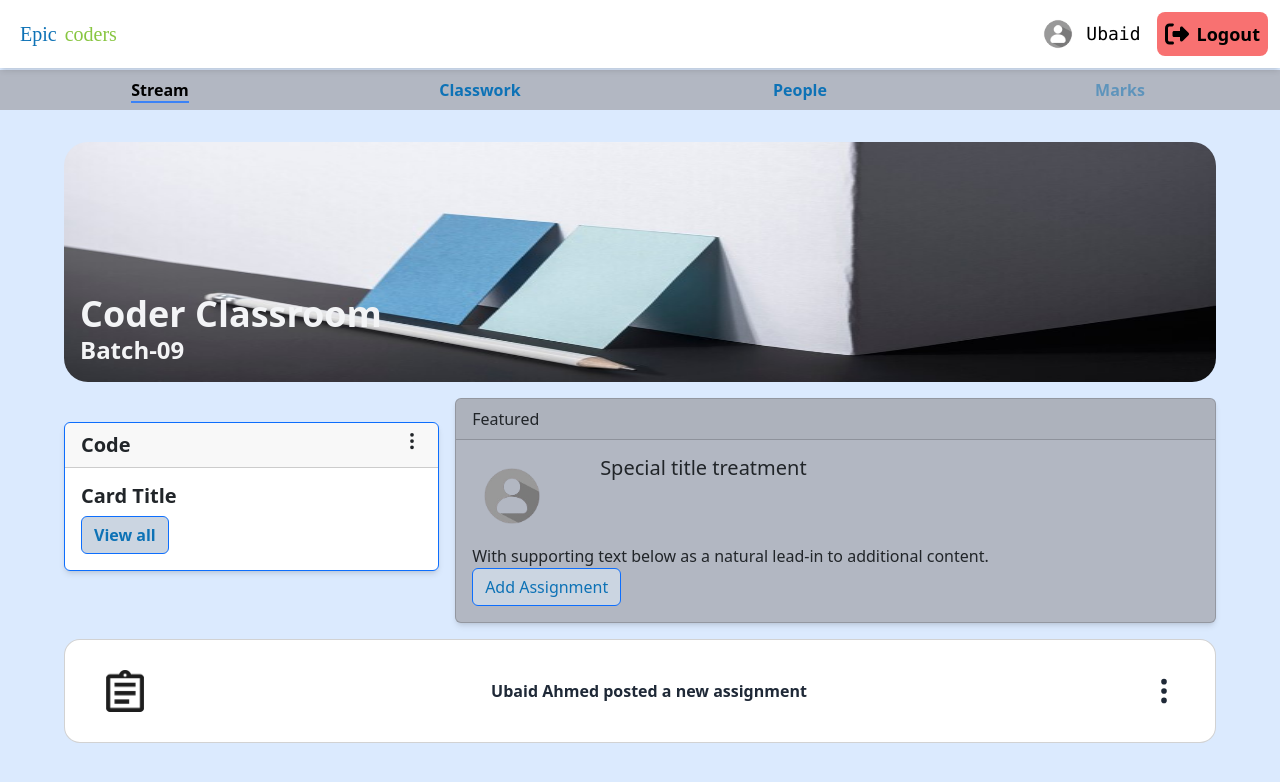
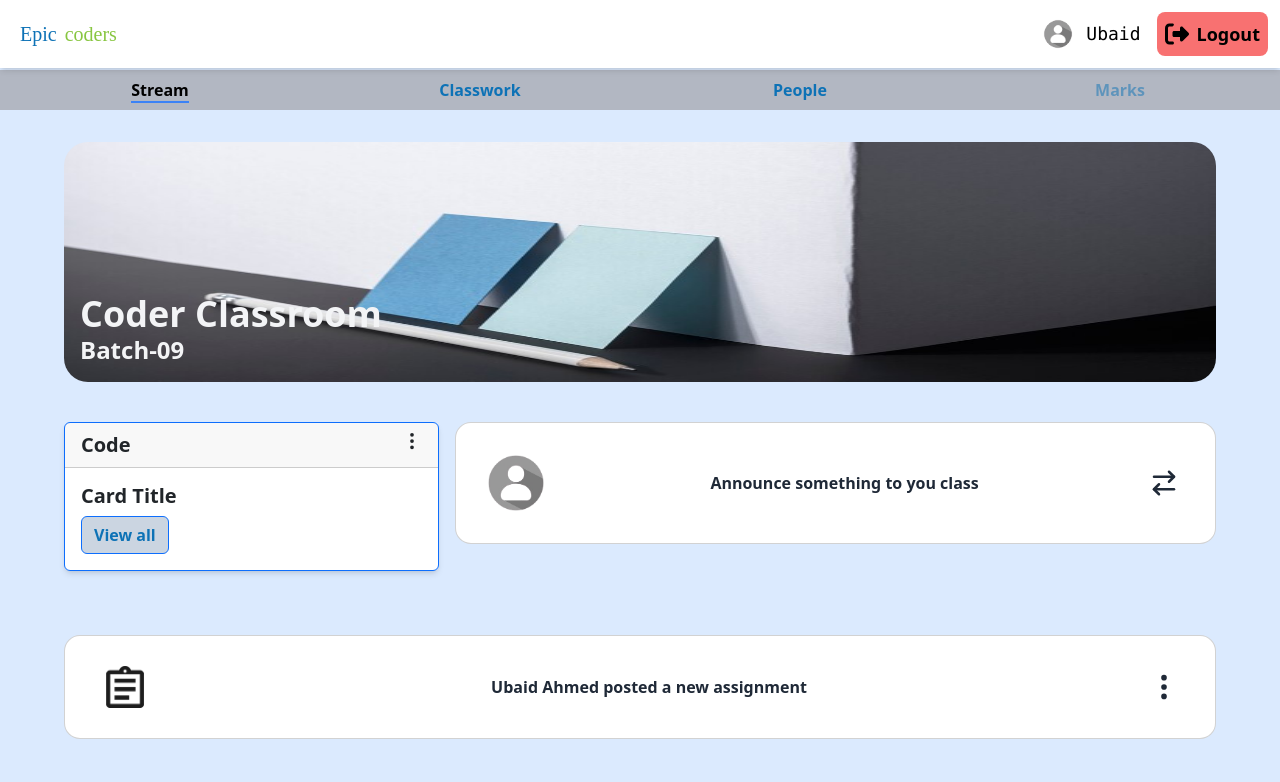
Before and after one commit to ubaidahmed04/Assignment-Submission, a React (Vite) app: page /stream in a window 1280 px wide. Shown: the top 782 px of the page. Built offline with nearby package versions, Linux system fonts and the light colour scheme; a web font is replaced by a local one.

Commit message:
add accordian

```diff
--- a/src/Pages/Classwork.jsx
+++ b/src/Pages/Classwork.jsx
@@ -1,23 +1,31 @@
 import React from 'react'
 import HomeNavbar from '../components/HomeNavbar'
+import AssignmentCard from '../components/assignmentCard'
 import { Button } from 'react-bootstrap'
 import { FiPlus } from "react-icons/fi";
-import assignment from '../assets/write.png'
+import Write from '../assets/write.png'
+import assignment from '../assets/assignment.png'
+import { BsThreeDotsVertical } from "react-icons/bs";
+import AccordianCard from '../components/Accordian';
+
 const Classwork = () => {
     return (
         <div>
             <HomeNavbar />
             <div className='flex justify-center pt-3'>
-
                 <Button className='flex items-center gap-2 rounded-xl  p-3'><FiPlus /> Create</Button>
+            </div>
+            <div className='py-4 px-8'>
+                <AccordianCard/>
             </div>
             <div className='flex justify-center self-end  '>
 
                 <span className='border-b-8 mt-[40px]'>
                     <span className='flex justify-center self-end'>
-                        <img src={assignment} alt="" />
+                        <img src={Write} alt="" />
                     </span>
-                    {''}<hr /></span>
+                    <hr />
+                    </span>
             </div>
         </div>
     )
--- a/src/Pages/Stream.jsx
+++ b/src/Pages/Stream.jsx
@@ -40,24 +40,9 @@ const Stream = () => {
                         </Card> */}
 
                 </div>
-                <div className='w-full px-2 md:px-5'>
+                <div className='w-full px-2 py-4 md:px-5'>
 
-                    <Card className='bg-[#B2B7C2] shadow-md '>
-                        <Card.Header>Featured</Card.Header>
-                        <Card.Body>
-                            <span className='flex gap-5 item-center'>
-
-                                <Card.Title><img src={avatar} className='w-20' /></Card.Title>
-                                <Card.Title>Special title treatment</Card.Title>
-                            </span>
-                            <Card.Text>
-                                With supporting text below as a natural lead-in to additional content.
-                            </Card.Text>
-                            <Link to={'/batch'}>
-                            <Button className='text-custom-blue bg-slate-300'>Add Assignment</Button>
-                            </Link>
-                        </Card.Body>
-                    </Card>
+                <AssignmentCard  imagePath={avatar} text={"Announce something to you class"} icon={<LuArrowRightLeft size={30}/>}/>
 
                     </div>
 
--- /dev/null
+++ b/src/components/Accordian.jsx
@@ -0,0 +1,37 @@
+import {Accordion ,Card,Button}from 'react-bootstrap';
+import AssignmentCard from '../components/assignmentCard'
+import { BsThreeDotsVertical } from "react-icons/bs";
+import assignment from '../assets/assignment.png'
+
+function AccordianCard() {
+    return (
+        <Accordion>
+            <Accordion.Item eventKey="0">
+                <Accordion.Header>
+                    <span className='flex justify-between items-center text-md  p-1 cursor-pointer font-semibold text-gray-800'>
+
+                        <img src={assignment} className='w-20' alt="" /> Lorem ipsum dolor sit amet, consectetur adipiscing elit,
+
+
+
+                    </span>
+                </Accordion.Header>
+                <Accordion.Body>
+                    <Card>
+                        <Card.Header>Featured</Card.Header>
+                        <Card.Body>
+                            <Card.Title>Special title treatment</Card.Title>
+                            <Card.Text>
+                                With supporting text below as a natural lead-in to additional content.
+                            </Card.Text>
+                            <Button variant="primary">Go somewhere</Button>
+                        </Card.Body>
+                    </Card>
+                </Accordion.Body>
+            </Accordion.Item>
+
+        </Accordion>
+    );
+}
+
+export default AccordianCard;
```
